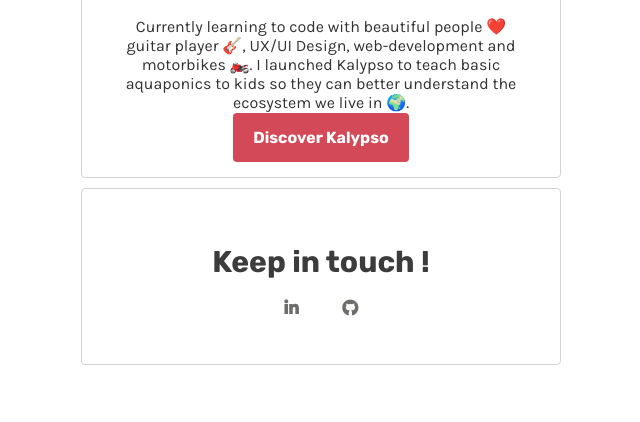
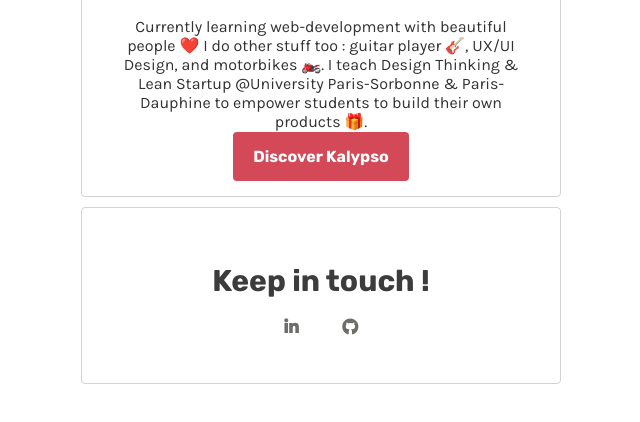
Before and after one commit to Edouardbl/profile, a plain HTML site: page index.html in a window 1280 px wide. Shown: the part 204-626 px from the top of the page, without its empty margins (319-959 px from the left). Drawn offline with Linux system fonts and the light colour scheme.

Commit message:
add skills

```diff
--- a/index.html
+++ b/index.html
@@ -13,7 +13,7 @@
       <div class="card-white text-center">
         <h1>Hello, I'm Edouard 😎</h1>
         <img src="images/edb.jpg" alt="Ed" class="img-circle pic-top">
-        <p>Currently learning to code with beautiful people ❤️ guitar player 🎸, UX/UI Design, web-development and motorbikes 🏍️. I launched Kalypso to teach basic aquaponics to kids so they can better understand the ecosystem we live in 🌍.
+        <p>Currently learning web-development with beautiful people ❤️ I do other stuff too : guitar player 🎸, UX/UI Design, and motorbikes 🏍️. I teach Design Thinking & Lean Startup @University Paris-Sorbonne & Paris-Dauphine to empower students to build their own products 🎁.
         </p>
         <a href="https://www.facebook.com/events/1181085631902529/" target="_blank" class="btn-red">Discover Kalypso</a>
       </div>
```
